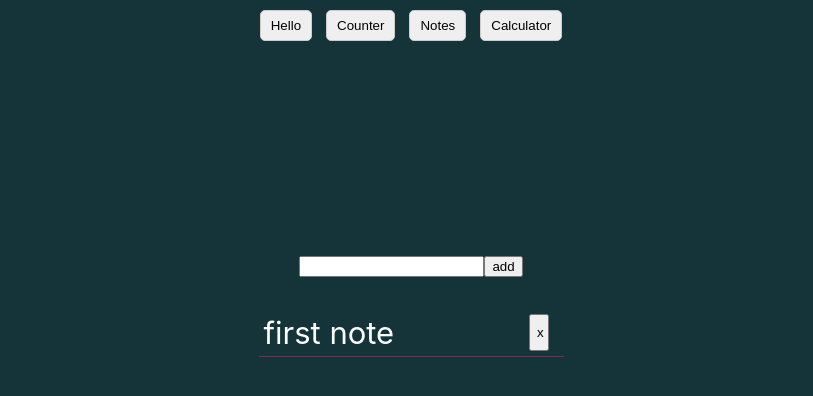
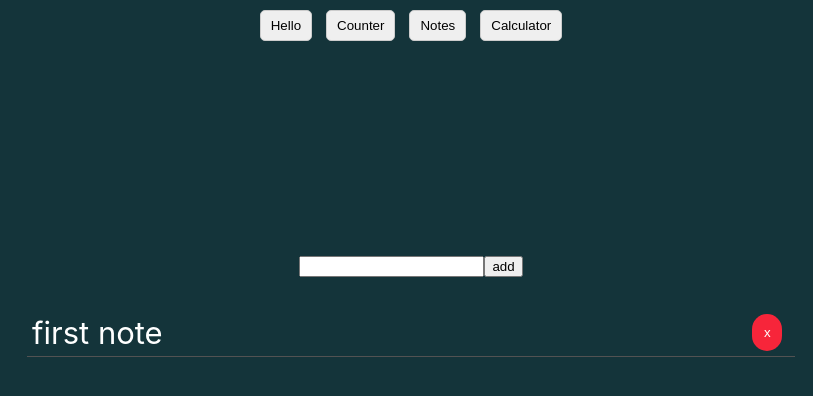
Before and after one commit to yan-zz/vite-react, a React (Vite) app: page / in a window 1280 px wide. Both pictures are taken after a click on the button "Notes". Shown: the top 396 px of the page, without its empty margins (229-1042 px from the left). Built offline with nearby package versions, Linux system fonts and the light colour scheme.

Commit message:
css for Notes

```diff
--- a/src/index.css
+++ b/src/index.css
@@ -76,19 +76,28 @@ body {
   list-style-type: none;
   padding: 0;
   overflow-y: scroll;
-  height: 285px;
-  width: 305px;
+  height: calc(100vh - 400px);
+  width: 60%;
   overflow-wrap: break-word;
   overflow: auto;
 }
 
 .notes > ul > li {
-  border-bottom: 1px solid rgba(247, 29, 120, 0.452);
+  border-bottom: 1px solid rgb(82, 82, 82);
   padding: 5px;
   text-align: start;
   display: grid;
-  grid-template-columns: 90% 20px;
+  grid-template-columns: 95% 4%;
   grid-template-rows: max-content;
+}
+
+.notes > ul > li > button {
+  background-color: #f7253a;
+  color: white;
+  border: none;
+  border-radius: 50px;
+  padding: 5px;
+  cursor: pointer;
 }
 
 .output {
```
